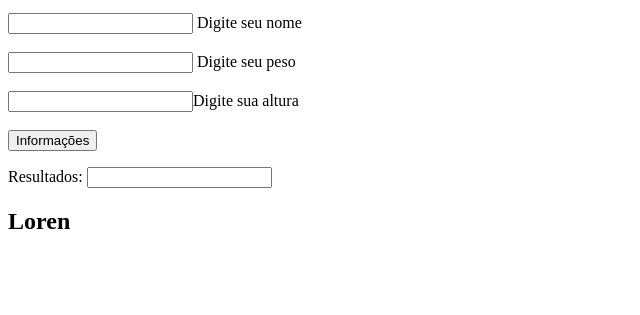
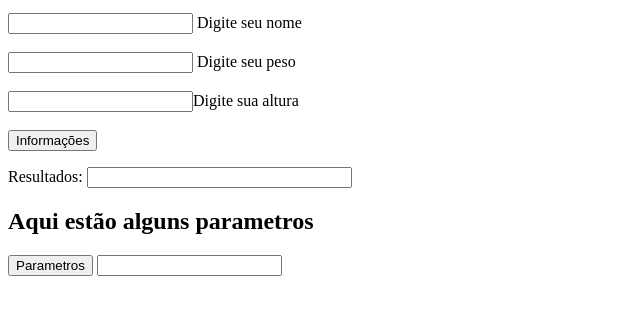
Before and after one commit to Joaquim-Renato/dom.js, a plain HTML site: page index.HTML in a window 1280 px wide. Shown: the part 101-416 px from the top of the page, without its empty margins (0-640 px from the left). Drawn offline with Linux system fonts and the light colour scheme.

Commit message:
subindo EX IMC com parametros

```diff
--- a/imc.js
+++ b/imc.js
@@ -5,15 +5,37 @@ var paragrafo = document.querySelector('p')
 paragrafo.innerHTML = "Olá, vamos iniciar um programinha para calcular o seu IMC!!!"
 
 
-
 function exibeInfos() {
     var nome = document.getElementById('nome').value
-    var peso = parseFloat (document.getElementById('peso').value)
-    var altura = parseFloat (document.getElementById('altura').value)
+    var peso = parseFloat(document.getElementById('peso').value)
+    var altura = parseFloat(document.getElementById('altura').value)
     var imc = peso / (altura * altura)
 
-document.getElementById('nomeImc').value = (`${nome} ${imc}`)
+    document.getElementById('nomeImc').value = (`${nome} seu IMC é ${imc.toFixed(2)}`)
+
+    exibeParametros(imc);
 }
 
-var textoFinal = document.querySelector('h2')
-textoFinal.innerHTML = "Loren"
+    function exibeParametros(imc) {
+
+        if (imc < 18.5) {
+            document.getElementById('parametros').value = (`Você está abaixo do peso ideal`)
+
+        }
+        else if (imc >= 18.5 && imc <= 24.90) {
+            document.getElementById('parametros').value = (`Parabéns, você está em seu peso normal!!`)
+        }
+        else if (imc >= 25.9 && imc <= 29.9) {
+            document.getElementById('parametros').value = (` Você esta com sobrepeso !`)
+        }
+        else if (imc >= 30 && imc <= 34.90) {
+            document.getElementById('parametros').value = (` Obesidade grau I`)
+        }
+
+        else if (imc >= 35 && imc <= 39.9) {
+            document.getElementById('parametros').value = (`Obesidade grau II`)
+        }
+        else if (imc >= 40) {
+            document.getElementById('parametros').value = (` Obesidade grau III`)
+        }
+    }
--- a/index.HTML
+++ b/index.HTML
@@ -19,15 +19,17 @@
     <br>
     <br>
     <input type="number" id="altura">Digite sua altura
-<br>
-<br>
+    <br>
+    <br>
 
     <button onclick="exibeInfos()">Informações</button>
     <br>
 
-    <p>Resultados: <input type="text" id="nomeImc"></p>
+    <p>Resultados: <input type="text" id="nomeImc" size="30"></p>
 
-    <h2></h2>
+    <h2> Aqui estão alguns parametros</h2>
+    <button onclick="exibeParametros()">Parametros</button>
+    <input type="text" id="parametros">
 
     <script src="imc.js"></script>
 </body>
```
